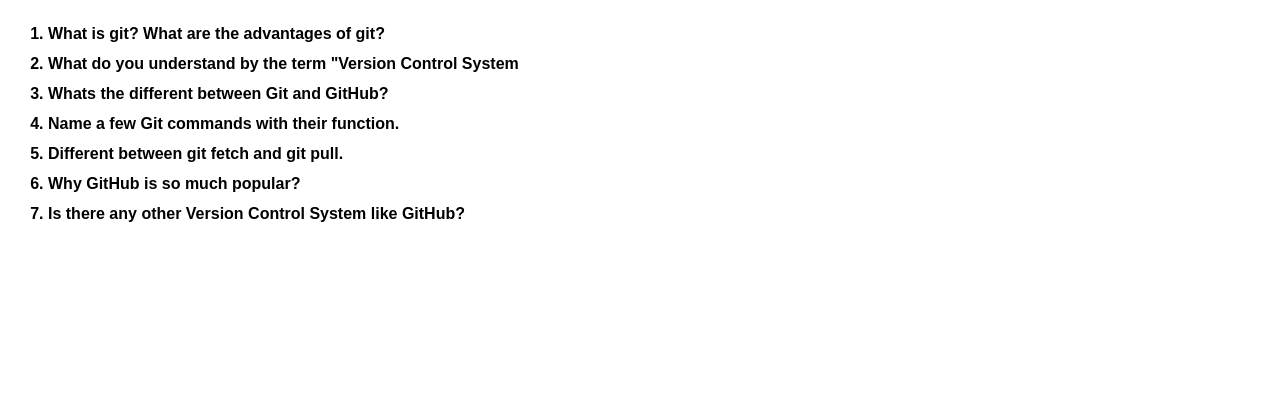
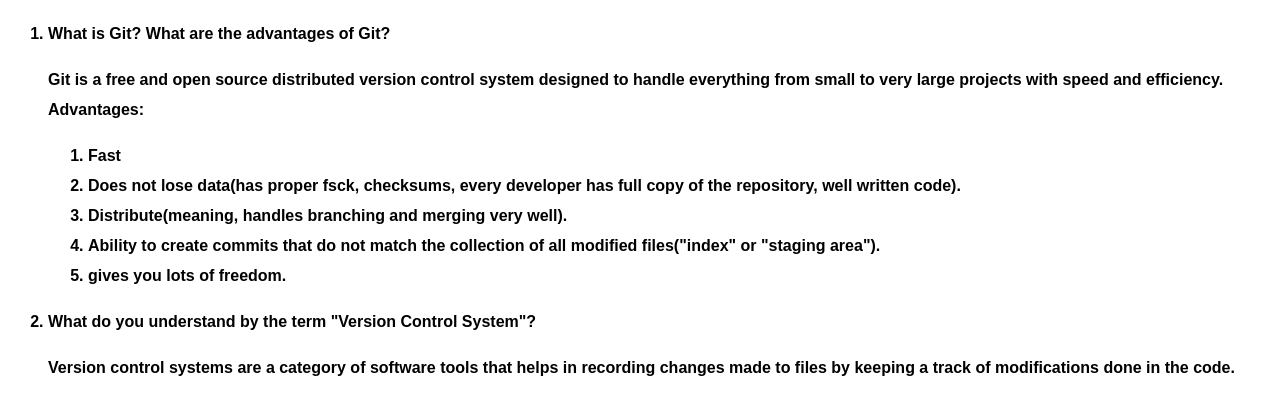
Before and after one commit to shanin18/my-first-repo, a plain HTML site: page index.html in a window 1280 px wide. Shown: the part 61-476 px from the top of the page. Drawn offline with Linux system fonts and the light colour scheme.

Commit message:
added questions with their answers

```diff
--- a/index.html
+++ b/index.html
@@ -10,13 +10,28 @@
 <body>
     <h1>Git & GitHub interview questions</h1>
     <ul>
-        <li>What is git? What are the advantages of git?</li>
-        <li>What do you understand by the term "Version Control System  </li>
-        <li>Whats the different between Git and GitHub?</li>
-        <li>Name a few Git commands with their function.</li>
-        <li>Different between git fetch and git pull.</li>
-        <li>Why GitHub is so much popular?</li>
-        <li>Is there any other Version Control System like GitHub?</li>
+        <li>
+            What is Git? What are the advantages of Git?
+            <p>
+                Git is a free and open source distributed version control system designed to handle everything from small to very large projects with speed and efficiency.
+                 <br>
+                 <strong>Advantages:</strong>
+                <ul>
+                    <li>Fast</li>
+                    <li>Does not lose data(has proper fsck, checksums, every developer has full copy of the repository, well written code).</li>
+                    <li>Distribute(meaning, handles branching and merging very well).</li>
+                    <li>Ability to create commits that do not match the collection of all modified files("index" or "staging area").</li>
+                    <li>gives you lots of freedom.</li>
+                </ul>
+            </p>
+        </li>
+        <li>
+            What do you understand by the term "Version Control System"?
+            <p>Version control systems are a category of software tools that helps in recording changes made to files by keeping a track of modifications done in the code. </p>
+        </li>
+
     </ul>
+
+
 </body>
 </html>
```
